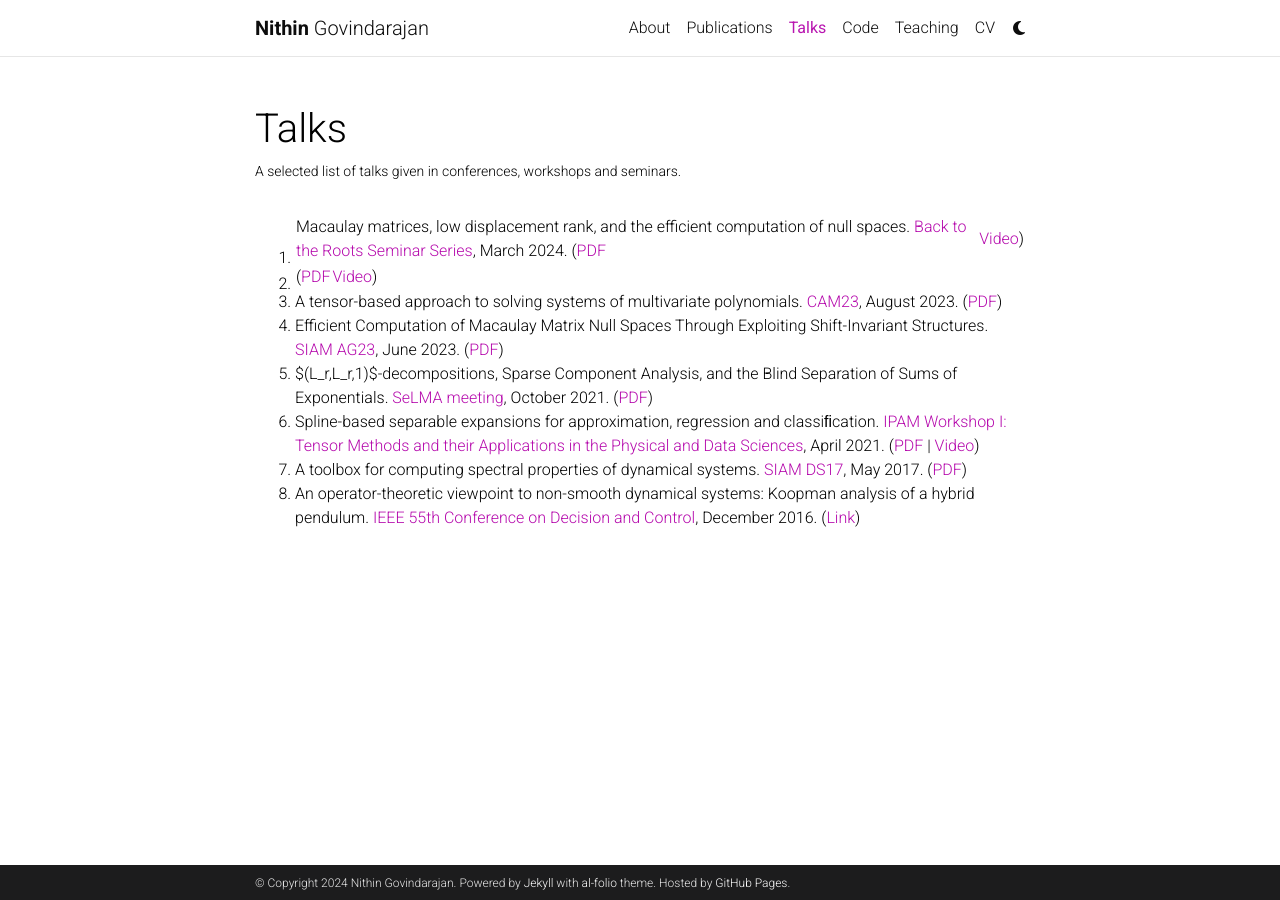
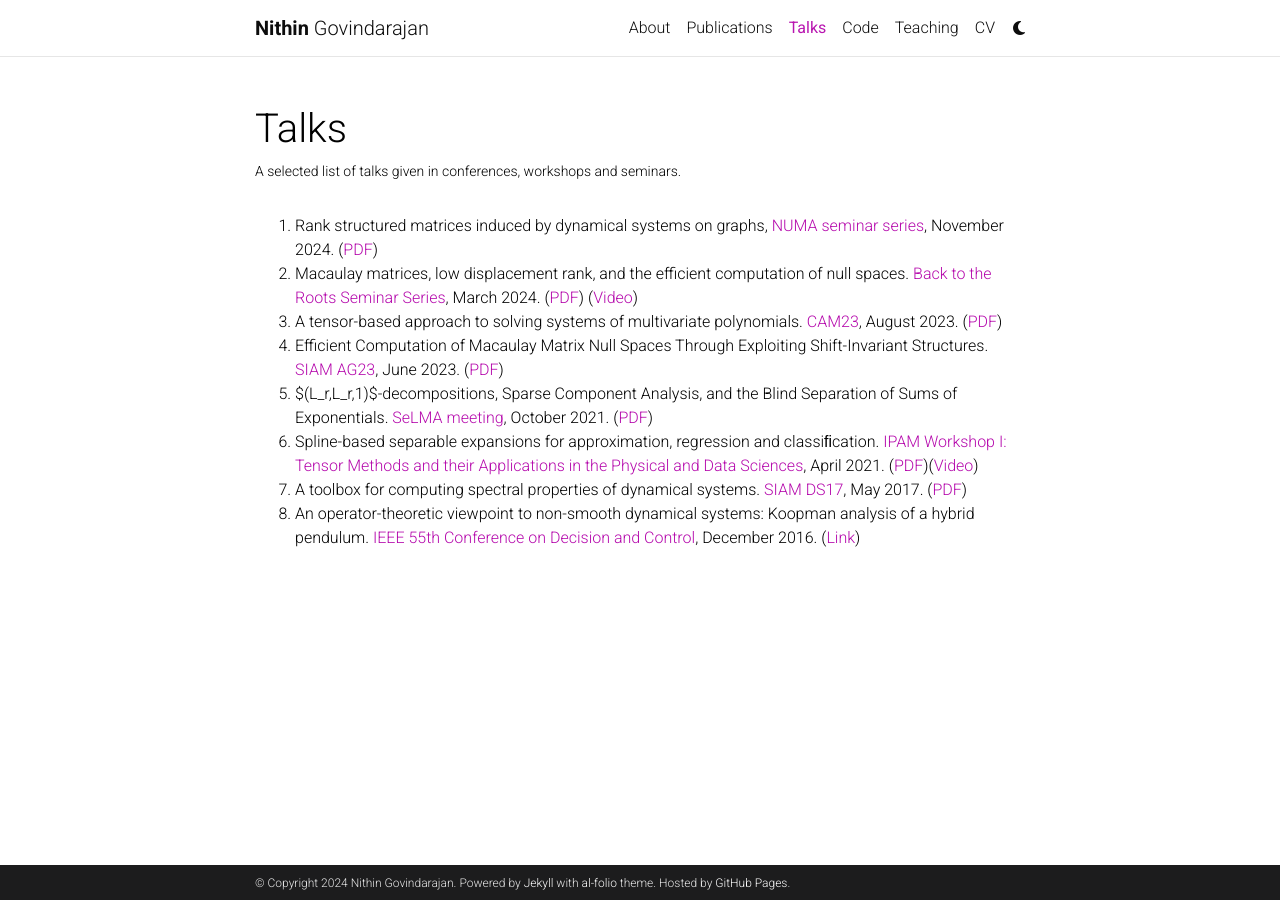
Before and after one commit to nithingovindarajan/nithingovindarajan.github.io, a Jekyll site: the page built from _pages/talks.md, in a window 1280 px wide. Built offline with Jekyll 4.4.1, drawn with Linux system fonts in a browser that asks for light colours; comment, search, counter and statistics services are not loaded; a style sheet for code colours, icons or effects is not loaded.

Commit message:
add new talk

```diff
--- a/_pages/talks.md
+++ b/_pages/talks.md
@@ -7,14 +7,14 @@
 nav_order: 2
 ---
 
-1. Macaulay matrices, low displacement rank, and the efficient computation of null spaces. [Back to the Roots Seminar Series](https://homes.esat.kuleuven.be/~sistawww/bdm/backtotheroots/index.php?p=2261/nitihin-govindarajan), March 2024. ([PDF](/assets/pdf/back_to_the_roots.pdf) | [Video](https://kuleuven.mediaspace.kaltura.com/media/05+03+2024++ERC++Nithin+Govindarajan/1_k4f5lu6a))
-2.  ([PDF](/assets/pdf/IPAM_splines.pdf) | [Video](https://www.youtube.com/watch?v=9F9D2_-9rtU))
-2. A tensor-based approach to solving systems of
+1. Rank structured matrices induced by dynamical systems on graphs, [NUMA seminar series](https://numa.cs.kuleuven.be/events#), November 2024. ([PDF](/assets/pdf/Rank_structured_matrices_induced_by_dynamical_systems_on_graphs.pdf))
+2. Macaulay matrices, low displacement rank, and the efficient computation of null spaces. [Back to the Roots Seminar Series](https://homes.esat.kuleuven.be/~sistawww/bdm/backtotheroots/index.php?p=2261/nitihin-govindarajan), March 2024. ([PDF](/assets/pdf/back_to_the_roots.pdf)) ([Video](https://kuleuven.mediaspace.kaltura.com/media/05+03+2024++ERC++Nithin+Govindarajan/1_k4f5lu6a))
+3. A tensor-based approach to solving systems of
 multivariate polynomials. [CAM23](https://users.ba.cnr.it/iac/irmanm21/CAM23_last/Aim_and_scope.html), August 2023. ([PDF](/assets/pdf/presentation_CAM_23.pdf))
-3. Efficient Computation of Macaulay Matrix Null Spaces Through Exploiting Shift-Invariant Structures. [SIAM AG23](https://www.siam.org/conferences/cm/conference/ag23), June 2023. ([PDF](/assets/pdf/Macaulay_presentation_SIAM_AG23.pdf))
-4. $(L_r,L_r,1)$-decompositions, Sparse Component Analysis, and the Blind Separation of Sums of Exponentials. [SeLMA meeting](https://homes.esat.kuleuven.be/~sistawww/biomed/selma/), October 2021. ([PDF](/assets/pdf/SELMA_LL1_talk.pdf))
-5. Spline-based separable expansions for
+4. Efficient Computation of Macaulay Matrix Null Spaces Through Exploiting Shift-Invariant Structures. [SIAM AG23](https://www.siam.org/conferences/cm/conference/ag23), June 2023. ([PDF](/assets/pdf/Macaulay_presentation_SIAM_AG23.pdf))
+5. $(L_r,L_r,1)$-decompositions, Sparse Component Analysis, and the Blind Separation of Sums of Exponentials. [SeLMA meeting](https://homes.esat.kuleuven.be/~sistawww/biomed/selma/), October 2021. ([PDF](/assets/pdf/SELMA_LL1_talk.pdf))
+6. Spline-based separable expansions for
 approximation, regression and classiﬁcation. [IPAM Workshop I: Tensor Methods and their Applications in the Physical and Data
-Sciences](https://www.ipam.ucla.edu/programs/workshops/workshop-i-tensor-methods-and-their-applications-in-the-physical-and-data-sciences/), April 2021. ([PDF](/assets/pdf/IPAM_splines.pdf) | [Video](https://www.youtube.com/watch?v=9F9D2_-9rtU))
-6. A toolbox for computing spectral properties of dynamical systems. [SIAM DS17](https://archive.siam.org/meetings/ds17/), May 2017. ([PDF](/assets/pdf/DS17periodicapprx.compressed.pdf))
-7. An operator-theoretic viewpoint to non-smooth dynamical systems: Koopman analysis of a hybrid pendulum. [IEEE 55th Conference on Decision and Control](http://cdc2016.ieeecss.org/#:~:text=The%2055th%20IEEE%20Conference%20on%20Decision%20and%20Control%20will,Sunday%2C%20December%2011%2C%202016.), December 2016. ([Link]((https://ieeexplore.ieee.org/abstract/document/7799266)))
+Sciences](https://www.ipam.ucla.edu/programs/workshops/workshop-i-tensor-methods-and-their-applications-in-the-physical-and-data-sciences/), April 2021. ([PDF](/assets/pdf/IPAM_splines.pdf))([Video](https://www.youtube.com/watch?v=9F9D2_-9rtU))
+7. A toolbox for computing spectral properties of dynamical systems. [SIAM DS17](https://archive.siam.org/meetings/ds17/), May 2017. ([PDF](/assets/pdf/DS17periodicapprx.compressed.pdf))
+8. An operator-theoretic viewpoint to non-smooth dynamical systems: Koopman analysis of a hybrid pendulum. [IEEE 55th Conference on Decision and Control](http://cdc2016.ieeecss.org/#:~:text=The%2055th%20IEEE%20Conference%20on%20Decision%20and%20Control%20will,Sunday%2C%20December%2011%2C%202016.), December 2016. ([Link]((https://ieeexplore.ieee.org/abstract/document/7799266)))
```
Also changed, not shown: 1 other file.
